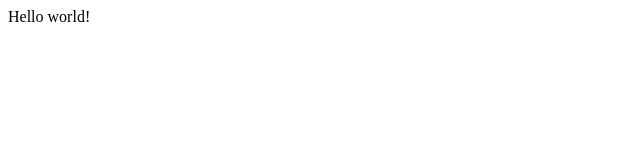
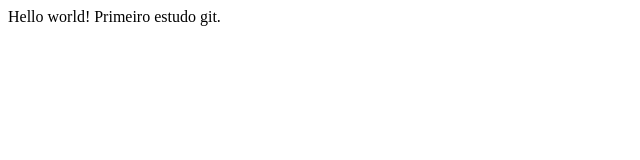
Before and after one commit to lcvaz/estudo-git, a plain HTML site: page index.html in a window 1280 px wide. Shown: the whole page, without its empty margins (0-640 px from the left). Drawn offline with Linux system fonts and the light colour scheme.

Commit message:
quarto commit

```diff
--- a/index.html
+++ b/index.html
@@ -6,6 +6,6 @@
     <title>Document</title>
   </head>
   <body>
-    Hello world!
+    Hello world! Primeiro estudo git.
   </body>
 </html>
```
Also changed, not shown: 1 other file.
